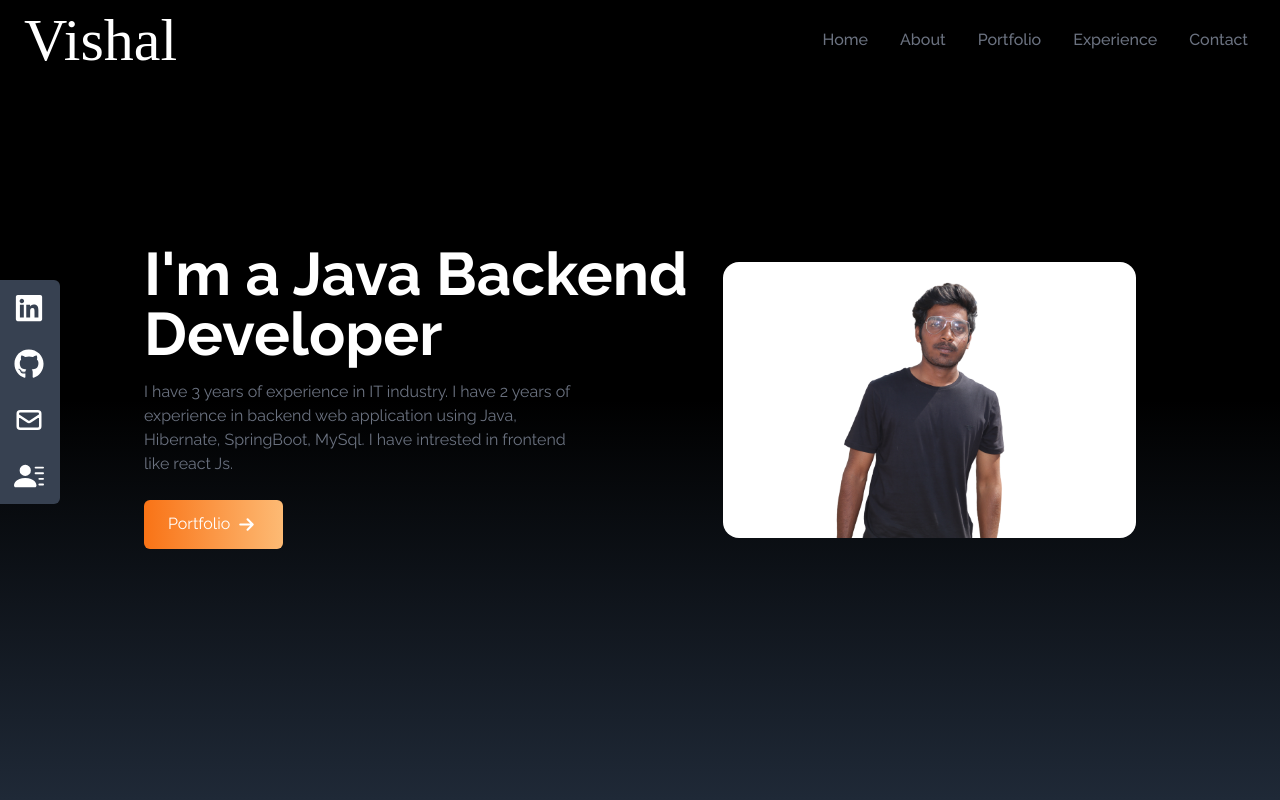
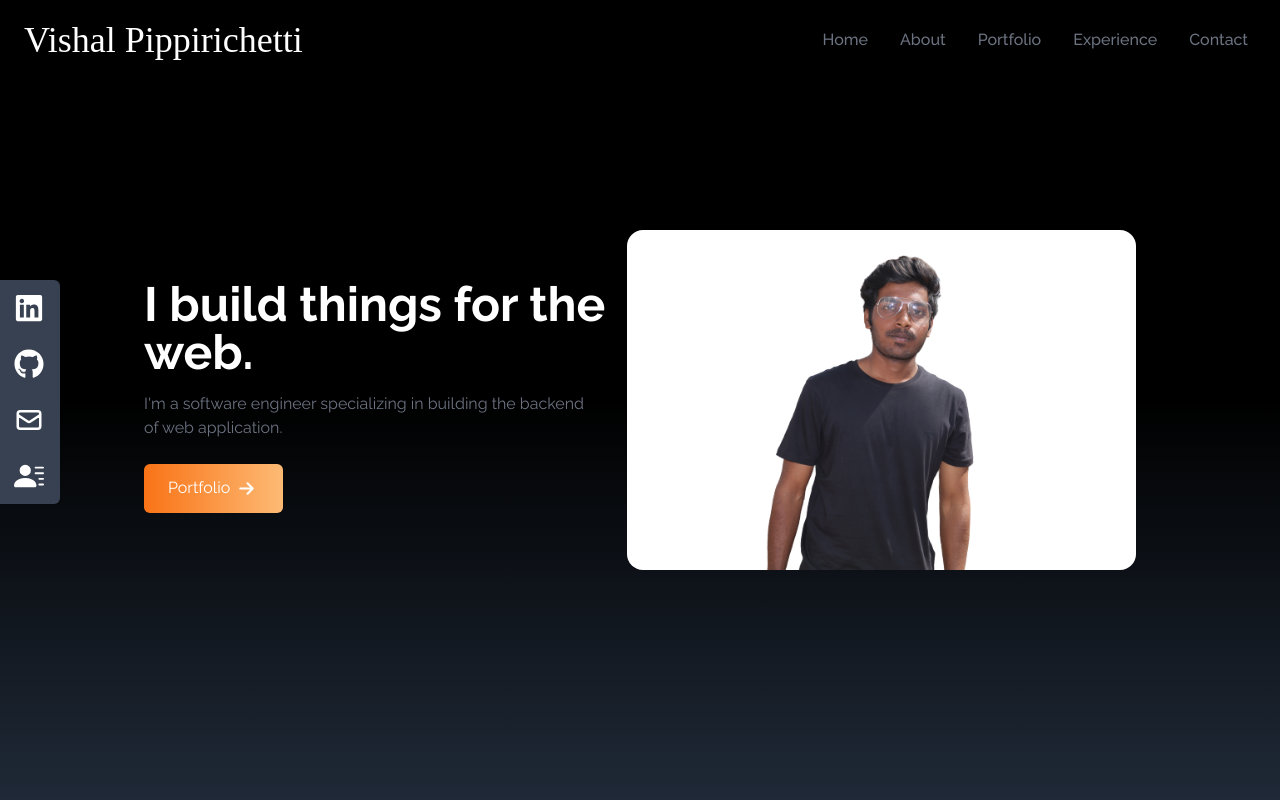
Before and after one commit to Vishal-PR/vishal-portfolio, a React (Create React App) app: page / in a window 1280 px wide. Shown: the top 800 px of the page. Built offline with nearby package versions, Linux system fonts and the light colour scheme; a web font is replaced by a local one.

Commit message:
update the home page

```diff
--- a/src/components/Home.jsx
+++ b/src/components/Home.jsx
@@ -8,12 +8,10 @@ const Home = () => {
     <div name="home" className='h-screen w-full bg-gradient-to-b from-black via-black to-gray-800'>
         <div className='max-w-screen-lg mx-auto flex flex-col items-center justify-center h-full px-4 md:flex-row' >
             <div className='flex flex-col justify-center h-full'>
-                <h2 className='text-4xl sm:text-6xl font-bold text-white'> I'm a Java Backend Developer</h2>
+                <h2 className='text-4xl sm:text-5xl font-bold text-white'> I build things for the web.</h2>
                 <p className='text-gray-500 py-4 max-w-md'>
-                    I have 3 years of experience in IT industry.
-                    I have 2 years of experience in backend web application using
-                    Java, Hibernate, SpringBoot, MySql.
-                    I have intrested in frontend like react Js.
+                    I'm a software engineer specializing in building the backend of web application.
+
                 </p>
                 <div>
                     <Link to='portfolio' smooth duration={1000} className='group text-white w-fit px-6 py-3 my-2 flex items-center rounded-md
--- a/src/components/Navbar.jsx
+++ b/src/components/Navbar.jsx
@@ -33,7 +33,7 @@ const Navbar = () => {
       className="flex justify-between items-center w-full h-20
     px-4 text-white bg-black fixed"
     >
-      <h1 className="font-signature text-6xl ml-2">Vishal</h1>
+      <h1 className="font-signature text-4xl ml-2">Vishal Pippirichetti</h1>
 
       <ul className="hidden md:flex">
         {menus.map(({ id, menu }) => (
```
